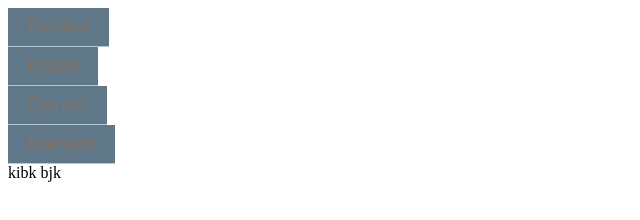
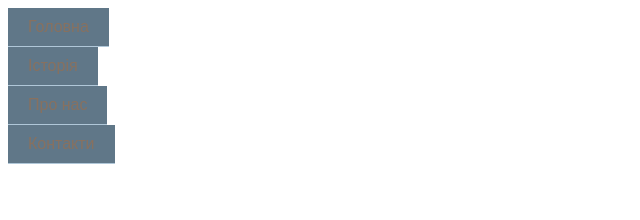
Before and after one commit to Katushak07/study, a plain HTML site: page CSS SELECTORS/1/index.html in a window 1280 px wide. Shown: the full height of the page, 0-640 px from the left. Drawn offline with Linux system fonts and the light colour scheme.

Commit message:
Update index.html

```diff
--- a/CSS SELECTORS/1/index.html
+++ b/CSS SELECTORS/1/index.html
@@ -12,9 +12,6 @@
     <li><a href="#">Історія</a></li>
     <li><a href="#">Про нас</a></li>
     <li><a href="#">Контакти</a></li>
-    kibk
-    bjk
-
 </ul>
 </body>
 </html>
```
